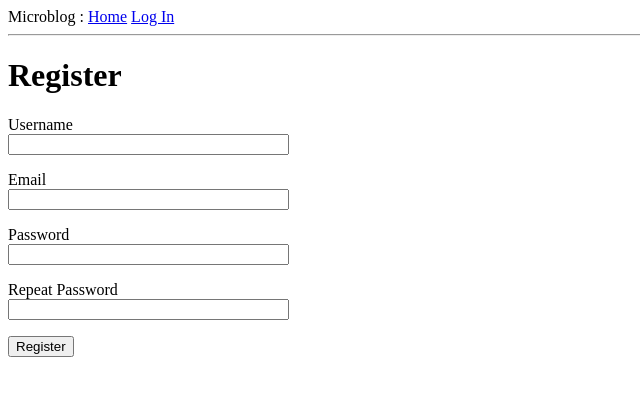
After one commit to clementcome/flaskTuorial, a Flask app: page /register in a window 1280 px wide. The commit adds this page. Shown: the top 396 px of the page, without its empty margins (0-640 px from the left). Run offline with Flask 2, Linux system fonts and the light colour scheme.

Commit message:
Fin chapitre 6

```diff
--- a/app/__init__.py
+++ b/app/__init__.py
@@ -2,10 +2,13 @@ from flask import Flask
 from config import Config
 from flask_sqlalchemy import SQLAlchemy
 from flask_migrate import Migrate
+from flask_login import LoginManager
 
 app= Flask(__name__)
 app.config.from_object(Config)
 db = SQLAlchemy(app)
 migrate=Migrate(app,db)
+login = LoginManager(app)
+login.login_view = 'login'
 
 from app import routes,models
--- a/app/forms.py
+++ b/app/forms.py
@@ -1,6 +1,24 @@
 from flask_wtf import FlaskForm
-from wtforms import StringField, PasswordField, BooleanField, SubmitField
-from wtforms.validators import DataRequired
+from wtforms import StringField, PasswordField, BooleanField, SubmitField, TextAreaField
+from wtforms.validators import DataRequired, ValidationError, Email, EqualTo, Length
+from app.models import User
+
+class RegistrationForm(FlaskForm):
+    username = StringField('Username',validators=[DataRequired()])
+    email = StringField('Email',validators=[DataRequired(),Email()])
+    password = PasswordField('Password',validators=[DataRequired()])
+    password2 = PasswordField('Repeat Password',validators=[DataRequired(),EqualTo('password')])
+    submit = SubmitField('Register')
+
+    def validate_username(self,username):
+        user = User.query.filter_by(username=username.data).first()
+        if user is not None:
+            raise ValidationError('Please use a different username.')
+
+    def validate_email(self,email):
+        user = User.query.filter_by(email=email.data).first()
+        if user is not None:
+            raise ValidationError('Please use a different email address.')
 
 
 class LoginForm(FlaskForm):
@@ -8,3 +26,8 @@ class LoginForm(FlaskForm):
     password = PasswordField('Password', validators=[DataRequired()])
     remember_me = BooleanField('Remember Me')
     submit = SubmitField('Sign In')
+
+class EditProfileForm(FlaskForm):
+    username = StringField('Username', validators=[DataRequired()])
+    about_me = TextAreaField('About Me', validators=[Length(min=0,max=140)])
+    submit = SubmitField('Submit')
--- a/app/routes.py
+++ b/app/routes.py
@@ -1,11 +1,21 @@
-from flask import render_template, flash, redirect, url_for
-from app import app
-from app.forms import LoginForm
+from flask import render_template, flash, redirect, url_for, request
+from app import app,db
+from app.forms import LoginForm, RegistrationForm, EditProfileForm
+from flask_login import current_user, login_user, logout_user, login_required
+from app.models import User
+from werkzeug.urls import url_parse
+from datetime import datetime
+
+@app.before_request
+def before_request():
+    if current_user.is_authenticated:
+        current_user.last_seen = datetime.utcnow()
+        db.session.commit()
 
 @app.route('/')
 @app.route('/index')
+@login_required
 def index():
-    user = {'username':'Miguel'}
     posts = [
         {
             'author':{'username':'John'},
@@ -16,14 +26,65 @@ def index():
             'body':'The Avengers movie was so cool !'
         }
     ]
-    return render_template("index.html",title='Home',user=user,posts=posts)
+    return render_template("index.html",title='Home',posts=posts)
 
 @app.route('/login', methods = ['GET', 'POST'])
 def login():
+    if current_user.is_authenticated:
+        return redirect(url_for('index'))
     form = LoginForm()
     if form.validate_on_submit():
-        flash("Login requested for user {}, remember_me={}".format(
-            form.username.data, form.remember_me.data
-        ))
+        user = User.query.filter_by(username=form.username.data).first()
+        if user is None or not user.check_password(form.password.data):
+            flash('Invalid username or password')
+            return redirect(url_for('login'))
+        login_user(user,remember=form.remember_me.data)
+        next_page = request.args.get('next')
+        if not next_page or url_parse(next_page).netloc != '':
+            next_page = url_for('index')
+        return redirect(next_page)
+    return render_template("login.html", title="Log In", form=form)
+
+@app.route('/logout')
+def logout():
+    logout_user()
+    return redirect(url_for('index'))
+
+@app.route('/register', methods = ['GET','POST'])
+def register():
+    if current_user.is_authenticated:
         return redirect(url_for('index'))
-    return render_template("login.html", title="Log In", form=form)
+    form = RegistrationForm()
+    if form.validate_on_submit():
+        user = User(username=form.username.data, email=form.email.data)
+        user.set_password(form.password.data)
+        db.session.add(user)
+        db.session.commit()
+        flash("Congratulations, you are now a registered user !")
+        return redirect(url_for('login'))
+    return render_template('register.html',title='Register', form=form)
+
+@app.route('/user/<username>')
+@login_required
+def user(username):
+    user = User.query.filter_by(username=username).first_or_404()
+    posts = [
+        {'author':user, 'body':'Test post #1'},
+        {'author':user, 'body':'Test post #2'}
+    ]
+    return render_template('user.html',user=user,posts=posts)
+
+@app.route('/edit_profile',methods=['GET','POST'])
+@login_required
+def edit_profile():
+    form = EditProfileForm()
+    if form.validate_on_submit():
+        current_user.username = form.username.data
+        current_user.about_me = form.about_me.data
+        db.session.commit()
+        flash('Your changes have been saved')
+        return redirect(url_for('edit_profile'))
+    elif request.method == 'GET':
+        form.username.data = current_user.username
+        form.about_me.data = current_user.about_me
+    return render_template('edit_profile.html', title='Edit Profile', form=form)
--- /dev/null
+++ b/app/templates/_post.html
@@ -0,0 +1,6 @@
+<table>
+    <tr valign="top">
+        <td><img src="{{ post.author.avatar(36) }}"></td>
+        <td>{{ post.author.username }} says:<br/>{{ post.body }}</td>
+    </tr>
+</table>
--- a/app/templates/base.html
+++ b/app/templates/base.html
@@ -10,7 +10,12 @@
         <div>
             Microblog :
             <a href="{{ url_for('index') }}">Home</a>
+            {% if current_user.is_anonymous %}
             <a href="{{ url_for('login') }}">Log In</a>
+            {% else %}
+            <a href="{{ url_for('user',username=current_user.username) }}">Profile</a>
+            <a href="{{url_for('logout')}}">Log Out</a>
+            {% endif %}
         </div>
         <hr>
         {% with messages = get_flashed_messages() %}
--- a/app/templates/index.html
+++ b/app/templates/index.html
@@ -1,7 +1,7 @@
 {% extends "base.html" %}
 
 {% block content %}
-    <h1>Hello, {{user.username}}!</h1>
+    <h1>Hello, {{current_user.username}}!</h1>
     {% for post in posts %}
     <div><p>{{post.author.username}} says: <b>{{ post.body }}</b></p></div>
     {% endfor %}
--- a/app/templates/login.html
+++ b/app/templates/login.html
@@ -23,4 +23,5 @@
         <p>{{ form.submit() }}</p>
     </form>
     {% endif %}
+    <p>New user ? <a href="{{url_for('register')}}">Click to register !</a></p>
 {% endblock %}
--- /dev/null
+++ b/app/templates/register.html
@@ -0,0 +1,37 @@
+{% extends "base.html" %}
+
+{% block content %}
+    <h1>Register</h1>
+    <form action="" method="POST">
+        {{ form.hidden_tag() }}
+        <p>
+            {{ form.username.label }}<br/>
+            {{ form.username(size = 32) }}<br/>
+            {% for error in form.username.errors %}
+            <span style="color:red;">[{{error}}]</span>
+            {% endfor %}
+        </p>
+        <p>
+            {{ form.email.label }}<br/>
+            {{ form.email(size = 32) }}<br/>
+            {% for error in form.email.errors %}
+            <span style="color:red;">[{{error}}]</span>
+            {% endfor %}
+        </p>
+        <p>
+            {{ form.password.label }}<br/>
+            {{ form.password(size = 32) }}<br/>
+            {% for error in form.password.errors %}
+            <span style="color:red;">[{{error}}]</span>
+            {% endfor %}
+        </p>
+        <p>
+            {{ form.password2.label }}<br/>
+            {{ form.password2(size = 32) }}<br/>
+            {% for error in form.password2.errors %}
+            <span style="color:red;">[{{error}}]</span>
+            {% endfor %}
+        </p>
+        <p>{{form.submit()}}</p>
+    </form>
+{% endblock %}
```
Also changed, not shown: app/models.py (+21 -2 lines), app/templates/edit_profile.html (added, +23 -0 lines), app/templates/user.html (added, +21 -0 lines), migrations/versions/5cd486acf65e_new_fields_in_user_model.py (added, +30 -0 lines), README.md, app.db.
